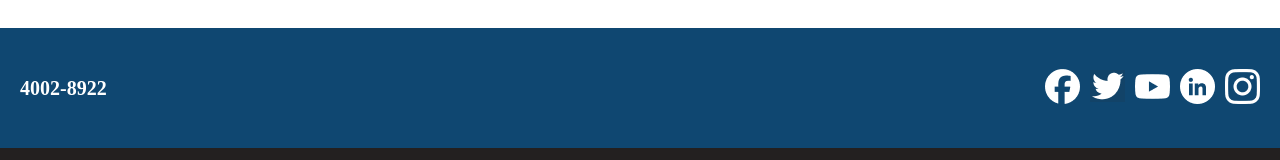
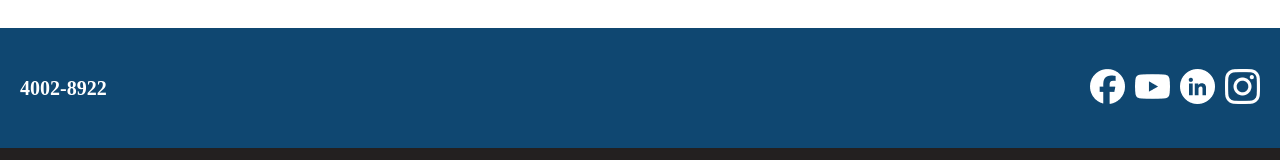
Before and after one commit to Guhfrontend/DesafioVNW, a React (Vite) app: page / in a window 1280 px wide. Shown: the part 1096-1256 px from the top of the page. Built offline with nearby package versions, Linux system fonts and the light colour scheme.

Commit message:
refactor: twitter

```diff
--- a/src/Components/footer/Footer.jsx
+++ b/src/Components/footer/Footer.jsx
@@ -2,7 +2,7 @@ import React from 'react'
 import facebook from "../../assets/facebook.png"
 import instagram from "../../assets/instagram.png"
 import linkedin from "../../assets/linkedin.png"
-import twitter from "../../assets/Twitter.png"
+// import twitter from "../../assets/Twitter.png"
 import youtube from "../../assets/youtube.png"
 import s from './Footer.module.scss'
 
@@ -14,7 +14,7 @@ export default function Footer() {
                     <p>4002-8922</p>
                     <nav>
                         <a href=""><img src={facebook} alt="" /></a>
-                        <a href=""><img src={twitter} alt="" /></a>
+                        {/* <a href=""><img src={twitter} alt="" /></a> */}
                         <a href=""><img src={youtube} alt="" /></a>
                         <a href=""><img src={linkedin} alt="" /></a>
                         <a href=""><img src={instagram} alt="" /></a>
```
